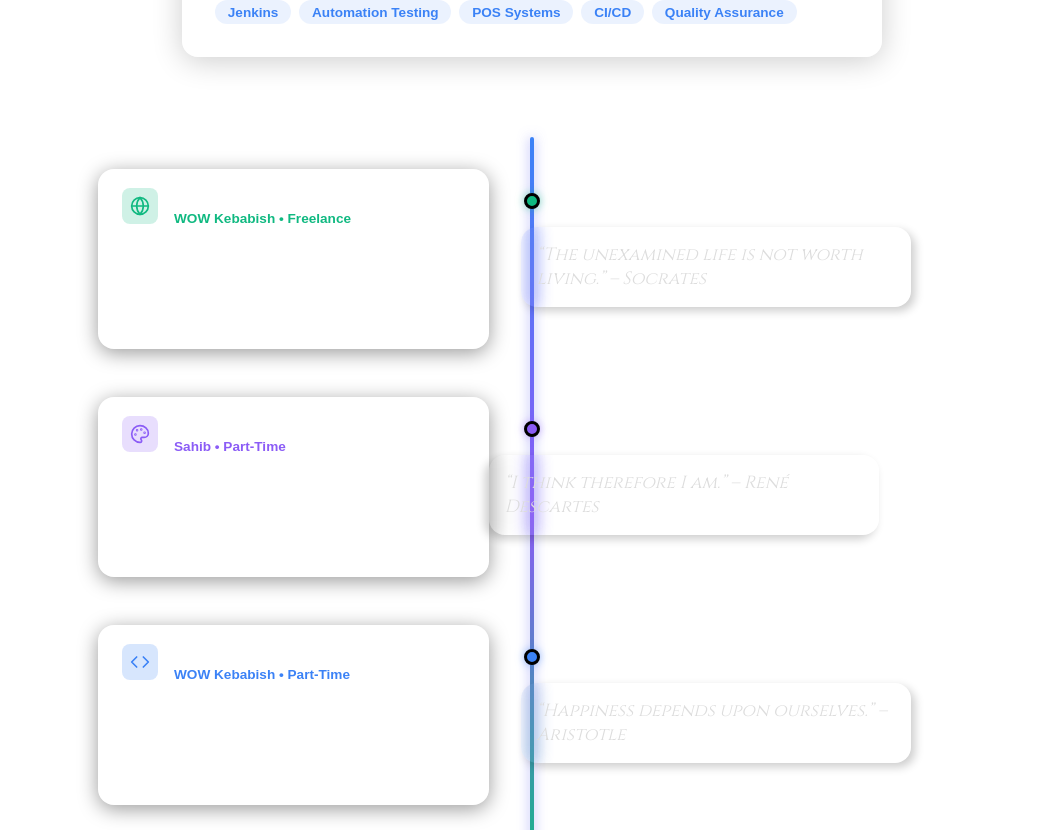
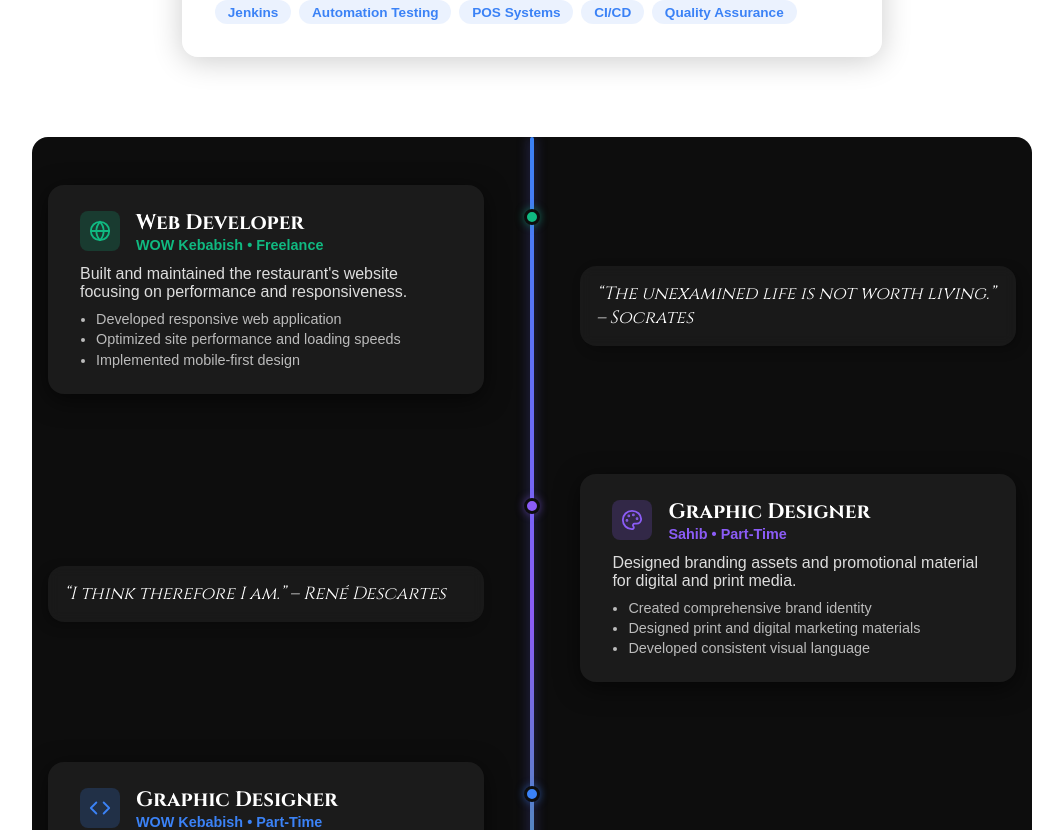
Before and after one commit to NaveedAhmeds/PORTFOLIO, a Next.js app: page / in a window 1280 px wide. Shown: the part 1489-2319 px from the top of the page, without its empty margins (108-1171 px from the left). Built offline with nearby package versions, Linux system fonts and the light colour scheme; a web font is replaced by a local one.

Commit message:
Made some minor design changes

```diff
--- a/components/ExperienceTimeline.js
+++ b/components/ExperienceTimeline.js
@@ -2,8 +2,6 @@ import React from "react";
 import { Code, Palette, Globe } from "lucide-react";
 import { motion } from "framer-motion";
 import { useInView } from "react-intersection-observer";
-
-//Need to work on the phone part...
 
 const experiences = [
 	{
@@ -65,12 +63,11 @@ const philosopherQuotes = [
 ];
 
 const cardVariants = {
-	offscreen: { opacity: 0, y: 50, rotateX: 15 },
+	offscreen: { opacity: 0, y: 40 },
 	onscreen: {
 		opacity: 1,
 		y: 0,
-		rotateX: 0,
-		transition: { type: "spring", bounce: 0.3, duration: 0.6 },
+		transition: { type: "spring", bounce: 0.25, duration: 0.5 },
 	},
 };
 
@@ -79,7 +76,7 @@ const quoteVariants = {
 	visible: {
 		opacity: 1,
 		x: 0,
-		transition: { type: "spring", stiffness: 50, damping: 12, duration: 0.8 },
+		transition: { type: "spring", stiffness: 50, damping: 12, duration: 0.7 },
 	},
 };
 
@@ -88,12 +85,15 @@ export default function ExperienceTimeline() {
 		<div
 			style={{
 				position: "relative",
-				padding: "2rem 1rem",
-				maxWidth: 900,
+				padding: "3rem 1rem",
+				maxWidth: 1000,
 				margin: "0 auto",
+				background: "#0d0d0d", // Apple-style black coding vibe
+				borderRadius: "1rem",
+				overflow: "hidden",
 			}}
 		>
-			{/* Vertical timeline line */}
+			{/* Timeline Line */}
 			<div
 				aria-hidden="true"
 				style={{
@@ -106,7 +106,7 @@ export default function ExperienceTimeline() {
 					background: "linear-gradient(to bottom, #3B82F6, #8B5CF6, #10B981)",
 					borderRadius: 2,
 					zIndex: 0,
-					boxShadow: "0 0 12px rgba(99, 102, 241, 0.6)",
+					boxShadow: "0 0 12px rgba(99, 102, 241, 0.5)",
 				}}
 			/>
 
@@ -119,29 +119,27 @@ export default function ExperienceTimeline() {
 				return (
 					<motion.article
 						ref={ref}
+						key={i}
 						initial="offscreen"
 						animate={inView ? "onscreen" : "offscreen"}
 						variants={cardVariants}
-						key={i}
-						className="timelineItem"
 						style={{
 							display: "flex",
-							flexDirection: "row",
+							flexDirection: isLeft ? "row" : "row-reverse",
 							alignItems: "flex-start",
-							justifyContent: "flex-start",
-							marginBottom: "3rem",
+							justifyContent: "space-between",
+							marginBottom: "4rem",
 							position: "relative",
 							zIndex: 1,
-							perspective: 800,
-							flexWrap: "wrap", // allow wrapping on small screens
+							flexWrap: "wrap",
 						}}
 						whileHover={{
-							rotateX: -10,
-							rotateY: isLeft ? 10 : -10,
-							scale: 1.05,
-							transition: { type: "spring", stiffness: 300, damping: 20 },
+							rotateX: -3,
+							rotateY: isLeft ? 3 : -3,
+							scale: 1.03,
+							transition: { type: "spring", stiffness: 300, damping: 18 },
 						}}
-						whileTap={{ scale: 0.95 }}
+						whileTap={{ scale: 0.97 }}
 					>
 						{/* Dot */}
 						<div
@@ -155,7 +153,7 @@ export default function ExperienceTimeline() {
 								height: 16,
 								backgroundColor: exp.color,
 								borderRadius: "50%",
-								border: "3px solid #000",
+								border: "3px solid #0d0d0d",
 								boxShadow: `0 0 8px ${exp.color}88`,
 								zIndex: 2,
 							}}
@@ -166,18 +164,17 @@ export default function ExperienceTimeline() {
 							role="region"
 							tabIndex={0}
 							style={{
-								background: "rgba(255, 255, 255, 0.1)",
-								backdropFilter: "blur(12px)",
-								WebkitBackdropFilter: "blur(12px)",
+								background: "#1b1b1b",
 								borderRadius: "1rem",
-								padding: "1rem 1.5rem",
-								boxShadow: "0 4px 20px rgba(0,0,0,0.4)",
+								padding: "1.5rem 2rem",
+								boxShadow: "0 6px 25px rgba(0,0,0,0.6)",
 								maxWidth: "45%",
 								cursor: "default",
 								userSelect: "none",
 								outline: "none",
-								transition: "box-shadow 0.3s ease",
-								flex: "1 1 100%", // full width on mobile
+								transition: "all 0.25s ease",
+								flex: "1 1 100%",
+								marginBottom: "1rem",
 							}}
 						>
 							<header
@@ -192,25 +189,25 @@ export default function ExperienceTimeline() {
 								<div
 									style={{
 										backgroundColor: exp.color + "33",
-										padding: "0.4rem",
+										padding: "0.5rem",
 										borderRadius: "0.5rem",
 										display: "flex",
 										alignItems: "center",
 										justifyContent: "center",
-										width: 36,
-										height: 36,
+										width: 40,
+										height: 40,
 									}}
 								>
-									<Icon size={20} color={exp.color} />
+									<Icon size={22} color={exp.color} />
 								</div>
 								<div>
 									<h4
 										style={{
 											margin: 0,
-											fontWeight: "700",
-											color: "white",
+											fontWeight: 700,
+											color: "#fff",
 											fontFamily: "'Cinzel', serif",
-											fontSize: "1.2rem",
+											fontSize: "1.3rem",
 										}}
 									>
 										{exp.title}
@@ -218,10 +215,10 @@ export default function ExperienceTimeline() {
 									<p
 										style={{
 											margin: 0,
-											fontWeight: "600",
+											fontWeight: 600,
 											color: exp.color,
 											fontFamily: "'Neue Montreal', sans-serif",
-											fontSize: "0.85rem",
+											fontSize: "0.9rem",
 										}}
 									>
 										{exp.company} &bull; {exp.type}
@@ -230,9 +227,9 @@ export default function ExperienceTimeline() {
 							</header>
 							<p
 								style={{
-									color: "rgba(255,255,255,0.8)",
+									color: "rgba(255,255,255,0.85)",
 									fontFamily: "'Neue Montreal', sans-serif",
-									fontSize: "0.95rem",
+									fontSize: "1rem",
 									marginBottom: "0.5rem",
 								}}
 							>
@@ -243,10 +240,10 @@ export default function ExperienceTimeline() {
 									margin: 0,
 									paddingLeft: "1rem",
 									color: "rgba(255,255,255,0.7)",
-									fontSize: "0.85rem",
+									fontSize: "0.9rem",
 									fontFamily: "'Neue Montreal', sans-serif",
 									listStyleType: "disc",
-									lineHeight: 1.3,
+									lineHeight: 1.4,
 								}}
 							>
 								{exp.details.map((d, idx) => (
@@ -264,7 +261,7 @@ export default function ExperienceTimeline() {
 								maxWidth: "45%",
 								marginLeft: isLeft ? "2rem" : "0",
 								marginRight: isLeft ? "0" : "2rem",
-								color: "#ddd",
+								color: "#fff",
 								fontStyle: "italic",
 								fontFamily: "'Cinzel', serif",
 								fontSize: "1.1rem",
@@ -273,13 +270,13 @@ export default function ExperienceTimeline() {
 								pointerEvents: "none",
 								padding: "1rem",
 								borderRadius: "1rem",
-								background: "rgba(255, 255, 255, 0.05)",
+								background: "rgba(255,255,255,0.05)",
 								boxShadow: isLeft
-									? "4px 4px 10px rgba(0,0,0,0.2)"
-									: "-4px 4px 10px rgba(0,0,0,0.2)",
-								backdropFilter: "blur(8px)",
-								WebkitBackdropFilter: "blur(8px)",
-								flex: "1 1 100%", // stack on mobile
+									? "4px 4px 12px rgba(0,0,0,0.25)"
+									: "-4px 4px 12px rgba(0,0,0,0.25)",
+								backdropFilter: "blur(6px)",
+								WebkitBackdropFilter: "blur(6px)",
+								flex: "1 1 100%",
 								marginTop: "1rem",
 							}}
 							aria-hidden="true"
```
